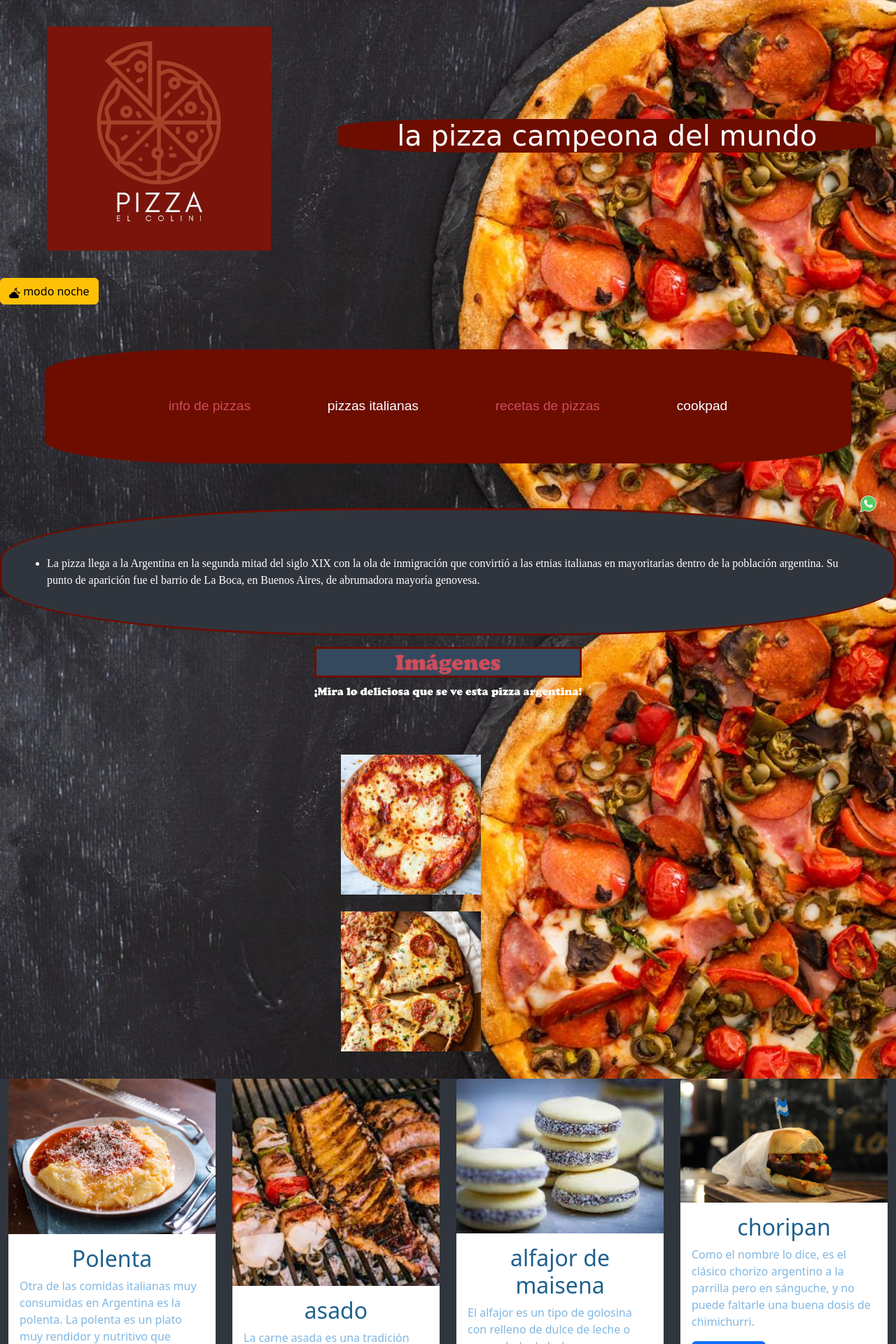
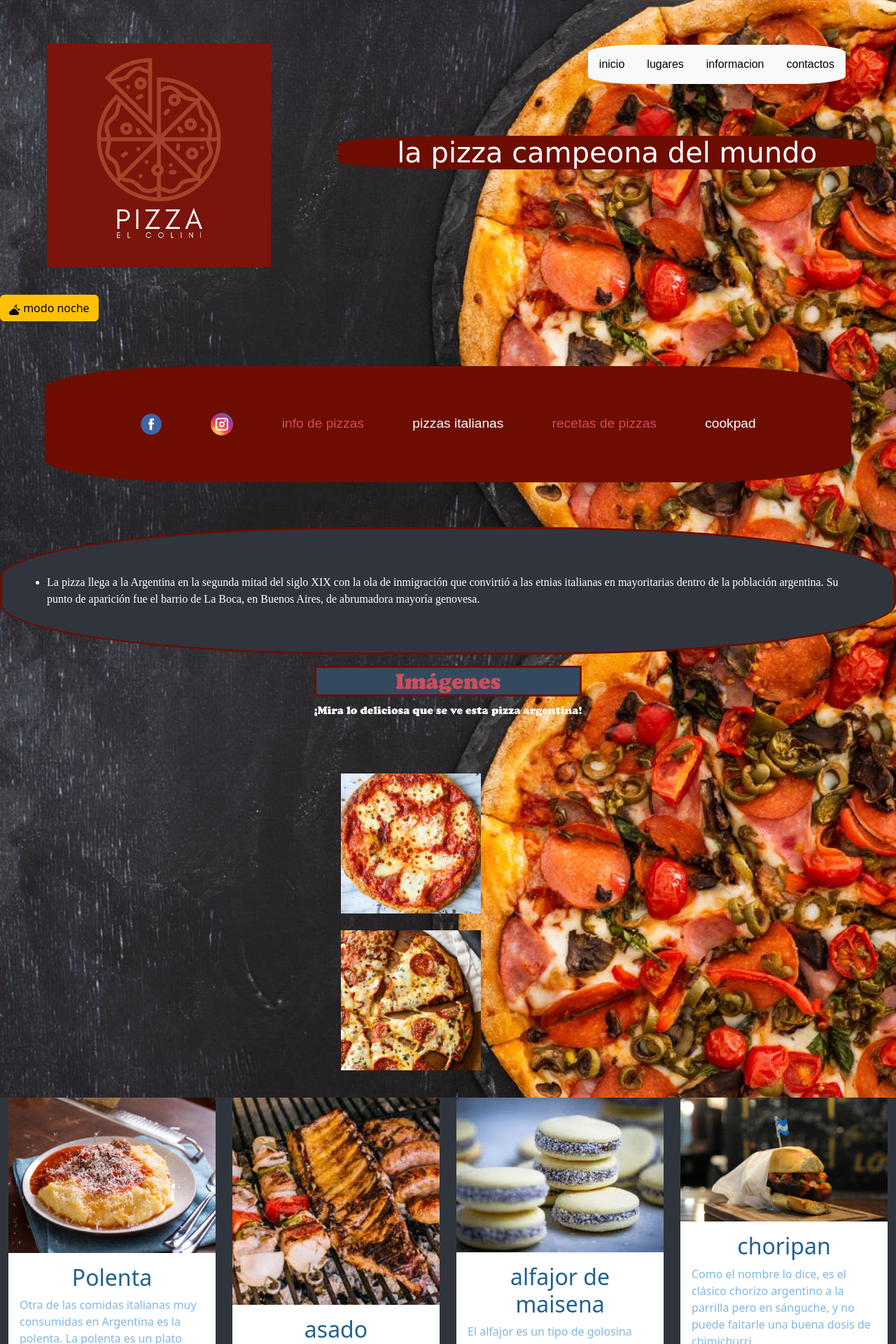
Before and after one commit to ashel028/frondend.pz, a PHP site: page / in a window 1280 px wide. Shown: the top 1920 px of the page at 70% size. Run offline with PHP 8.4, Linux system fonts and the light colour scheme.

Commit message:
Add files via upload

```diff
--- a/css/estilo.css
+++ b/css/estilo.css
@@ -30,6 +30,15 @@
     }
   }
 
+  .barra{
+
+    display: flex;
+    justify-content: flex-end;
+    position: fixed;
+    right: 1vh;
+    z-index: 6000;
+    font-size:100%;
+  }
 
   .modoNocheBtn {
   position: fixed;
--- a/index.html
+++ b/index.html
@@ -16,6 +16,28 @@
 </head>
 <body>
 
+<section class="barra">
+  <nav  id="navbar-example2" class="navbar navbar-light bg-light">
+    <ul class="nav nav-pills">
+      <li class="nav-item">
+        <a class="nav-link" href="#inicio">inicio</a>
+      </li>
+      <li class="nav-item">
+        <a class="nav-link" href="#lugares">lugares</a>
+      </li>
+      <li class="nav-item">
+        <a class="nav-link" href="#informacion">informacion</a>
+      </li>
+      <li class="nav-item">
+        <a class="nav-link" href="#contactos">contactos</a>
+      </li>
+
+    </ul>
+  </nav>
+  <div data-spy="scroll" data-target="#navbar-example2" data-offset="0">
+</section>
+
+  </div>c
 
 
 <header>
@@ -36,8 +58,14 @@
 
 
 
-  <nav class="encabezadodirecciones">
+  <nav class="encabezadodirecciones" id="inicio">
 <br>
+<a  class="face" href="https://www.facebook.com/profile.php?id=100012211957113&mibextid=ZbWKwL" target="_blank">
+    <img src="./iconos/facebook_icon.png">
+</a>
+<a class="inst" href="https://instagram.com/axel_p.a.z?igshid=NGExMmI2YTkyZg==" target="_blank">
+    <img src="./iconos/instagram_icon.png">
+</a>
     <a  href="https://es.wikipedia.org/wiki/Pizza_en_Argentina"target="_blank" style="color:#CD4D5A " >info de pizzas</a>
       <a href="https://www.pizzabrossa.com.ar/?gclid=CjwKCAjw4ZWkBhA4EiwAVJXwqQFYcmIkXCt8bz_bA4SAjdwZispacFa0Dgj3WFB0BuC3ioF2R8dDGhoCAp0QAvD_BwE"target="_blank" style="color: white">pizzas italianas</a>
         <a href="https://www.recetasgratis.net/receta-de-pizza-casera-31391.html"target="_blank" style="color:#CD4D5A ">recetas de pizzas</a>
@@ -75,7 +103,7 @@
 </aside>
 
 
-<div class="class="encabezadolugares"">
+<div id="lugares" class="class="encabezadolugares"">
 
     <div class="container-fluid">
 
@@ -135,7 +163,7 @@
 </div>
 
 
-<section>
+<section id="informacion">
   <div class="encabezadoingredientes">
   <h2 style="color:#CD4D5A ">Ingredientes</h2>
 </div>
@@ -187,10 +215,12 @@
 
 </section>
 
+
+
 <footer>
 
 
-      <br class="encabezadomaps">
+      <br id="contactos" class="encabezadomaps">
         <iframe src="https://www.google.com/maps/embed?pb=!1m18!1m12!1m3!1d26261.431998867385!2d-58.382295025149226!3d-34.637551358612974!2m3!1f0!2f0!3f0!3m2!1i1024!2i768!4f13.1!3m3!1m2!1s0x95a334b0bf5ff0a5%3A0x3858a68c0d7599a0!2sLa%20Boca%2C%20CABA!5e0!3m2!1ses!2sar!4v1682880831756!5m2!1ses!2sar" width="600" height="200" style="border:0;" allowfullscreen="" loading="lazy" referrerpolicy="no-referrer-when-downgrade" target="_blank"></iframe>
       </br>
 
@@ -210,9 +240,38 @@
 
 </footer>
 
+
+<form>
+<div class="form-row">
+<div class="form-group col-md-6">
+<label for="inputEmail4">Email</label>
+<input type="email" class="form-control" id="inputEmail4" placeholder="Email">
+</div>
+</div>
+<div class="form-group">
+<label for="inputAddress">direccion</label>
+<input type="text" class="form-control" id="inputAddress" placeholder="1234 Main St">
+</div>
+<div class="form-row">
+<div class="form-group col-md-6">
+<label for="inputCity">ciudad</label>
+<input type="text" class="form-control" id="inputCity">
+</div>
+<div class="form-group col-md-4">
+<label for="inputState">Estado</label>
+<select id="inputState" class="form-control">
+<option selected>Choose...</option>
+<option>Buenos Aires</option>
+<option>Rosario</option>
+<option>Cordoba</option>
+<option>Misiones</option>
+
+
+
+
 <div>
 
-<a class="whatsapp" href="#" target="_blank">
+<a class="whatsapp" href="https://wa.me/qr/UHK4LNOCPMCCN1" target="_blank">
                   <img class="wsp" src="./iconos/Whatsapp_icon.png" alt="whatsapp">
   </a>
 
```
Also changed, not shown: js/script.js (line endings or trailing spaces).
